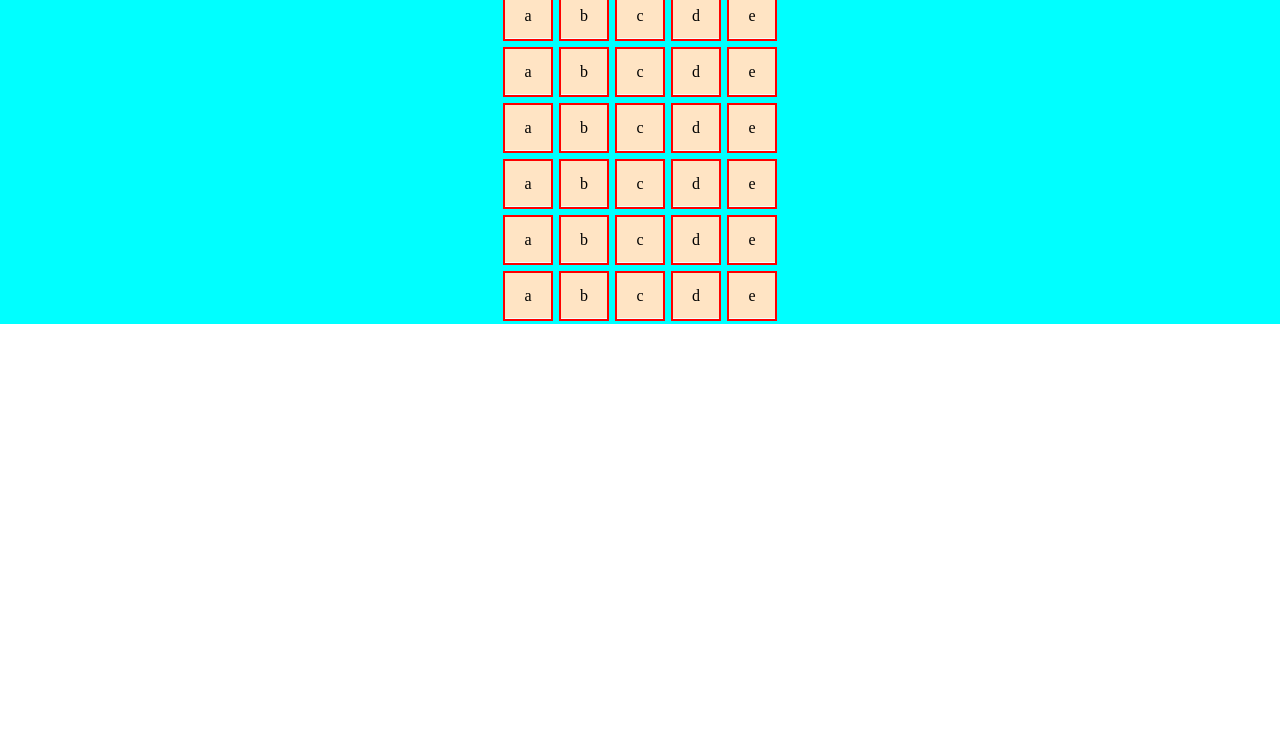
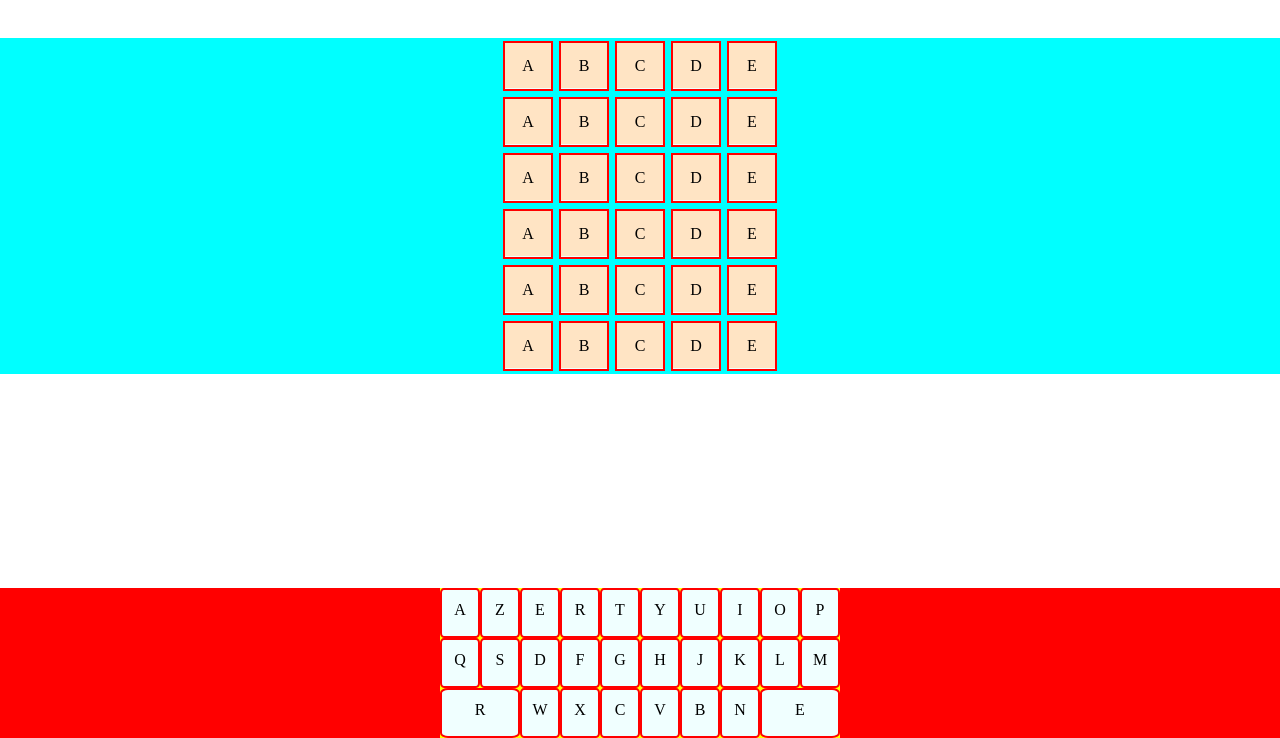
Before and after one commit to DevIA05/copieDeWordleFr, a plain HTML site: page index.html in a window 1280 px wide. Shown: the part 62-800 px from the top of the page. Drawn offline with Linux system fonts and the light colour scheme.

Commit message:
finalisation du positionnement

```diff
--- a/index.html
+++ b/index.html
@@ -4,164 +4,96 @@
     <meta charset="UTF-8">
     <meta httdiv-equiv="X-UA-Comdivatible" content="IE=edge">
     <meta name="viewdivort" content="width=device-width, initial-scale=1.0">
-    <title>Document</title>
+    <title>Copie Wordle Fr</title>
     <link rel="stylesheet" href="style.css">
 </head>
 <body>
 
-    <div class="wrapper" >
-
-        <div class="header">
+        <div id="header">
             <h1>Le mot</h1>
         </div>
 
-        <div class="container_ligne">
+        <div id="container_ligne">
 
-            <div class="ligne" id="lg1">
-                <div class="lettre" id="le11"> <p>a</p> </div>
-                <div class="lettre" id="le12"> <p>b</p> </div>
-                <div class="lettre" id="le13"> <p>c</p> </div>
-                <div class="lettre" id="le14"> <p>d</p> </div>
-                <div class="lettre" id="le15"> <p>e</p> </div>
+            <div class="ligne" name="1">
+                <div class="lettre" name="1"> <p>a</p> </div>
+                <div class="lettre" name="2"> <p>b</p> </div>
+                <div class="lettre" name="3"> <p>c</p> </div>
+                <div class="lettre" name="4"> <p>d</p> </div>
+                <div class="lettre" name="5"> <p>e</p> </div>
             </div>
-            <div class="ligne" id="lg2">
-                <div class="lettre" id="le11"> <p>a</p> </div>
-                <div class="lettre" id="le12"> <p>b</p> </div>
-                <div class="lettre" id="le13"> <p>c</p> </div>
-                <div class="lettre" id="le14"> <p>d</p> </div>
-                <div class="lettre" id="le15"> <p>e</p> </div>
+            <div class="ligne" name="2">
+                <div class="lettre" name="1"> <p>a</p> </div>
+                <div class="lettre" name="2"> <p>b</p> </div>
+                <div class="lettre" name="3"> <p>c</p> </div>
+                <div class="lettre" name="4"> <p>d</p> </div>
+                <div class="lettre" name="5"> <p>e</p> </div>
             </div>
-            <div class="ligne" id="lg3">
-                <div class="lettre" id="le11"> <p>a</p> </div>
-                <div class="lettre" id="le12"> <p>b</p> </div>
-                <div class="lettre" id="le13"> <p>c</p> </div>
-                <div class="lettre" id="le14"> <p>d</p> </div>
-                <div class="lettre" id="le15"> <p>e</p> </div>
+            <div class="ligne" name="3">
+                <div class="lettre" name="1"> <p>a</p> </div>
+                <div class="lettre" name="2"> <p>b</p> </div>
+                <div class="lettre" name="3"> <p>c</p> </div>
+                <div class="lettre" name="4"> <p>d</p> </div>
+                <div class="lettre" name="5"> <p>e</p> </div>
             </div>
-            <div class="ligne" id="lg4">
-                <div class="lettre" id="le11"> <p>a</p> </div>
-                <div class="lettre" id="le12"> <p>b</p> </div>
-                <div class="lettre" id="le13"> <p>c</p> </div>
-                <div class="lettre" id="le14"> <p>d</p> </div>
-                <div class="lettre" id="le15"> <p>e</p> </div>
+            <div class="ligne" name="4">
+                <div class="lettre" name="1"> <p>a</p> </div>
+                <div class="lettre" name="2"> <p>b</p> </div>
+                <div class="lettre" name="3"> <p>c</p> </div>
+                <div class="lettre" name="4"> <p>d</p> </div>
+                <div class="lettre" name="5"> <p>e</p> </div>
             </div>
-            <div class="ligne" id="lg5">
-                <div class="lettre" id="le11"> <p>a</p> </div>
-                <div class="lettre" id="le12"> <p>b</p> </div>
-                <div class="lettre" id="le13"> <p>c</p> </div>
-                <div class="lettre" id="le14"> <p>d</p> </div>
-                <div class="lettre" id="le15"> <p>e</p> </div>
+            <div class="ligne" name="5">
+                <div class="lettre" name="1"> <p>a</p> </div>
+                <div class="lettre" name="2"> <p>b</p> </div>
+                <div class="lettre" name="3"> <p>c</p> </div>
+                <div class="lettre" name="4"> <p>d</p> </div>
+                <div class="lettre" name="5"> <p>e</p> </div>
             </div>
-            <div class="ligne" id="lg6">
-                <div class="lettre" id="le11"> <p>a</p> </div>
-                <div class="lettre" id="le12"> <p>b</p> </div>
-                <div class="lettre" id="le13"> <p>c</p> </div>
-                <div class="lettre" id="le14"> <p>d</p> </div>
-                <div class="lettre" id="le15"> <p>e</p> </div>
+            <div class="ligne" name="6">
+                <div class="lettre" name="1"> <p>a</p> </div>
+                <div class="lettre" name="2"> <p>b</p> </div>
+                <div class="lettre" name="3"> <p>c</p> </div>
+                <div class="lettre" name="4"> <p>d</p> </div>
+                <div class="lettre" name="5"> <p>e</p> </div>
             </div>
 
         </div>
 
-        <div class="container_keyboard">
+        <div id="container_keyboard">
 
-            <div class="touch">
-                <p></p>
+            <div class="keyboard">
+                <div class="touch"> <p>a</p> </div>
+                <div class="touch"> <p>z</p> </div>
+                <div class="touch"> <p>e</p> </div>
+                <div class="touch"> <p>r</p> </div>
+                <div class="touch"> <p>t</p> </div>
+                <div class="touch"> <p>y</p> </div>
+                <div class="touch"> <p>u</p> </div>
+                <div class="touch"> <p>i</p> </div>
+                <div class="touch"> <p>o</p> </div>
+                <div class="touch"> <p>p</p> </div>
+                <div class="touch"> <p>q</p> </div>
+                <div class="touch"> <p>s</p> </div>
+                <div class="touch"> <p>d</p> </div>
+                <div class="touch"> <p>f</p> </div>
+                <div class="touch"> <p>g</p> </div>
+                <div class="touch"> <p>h</p> </div>
+                <div class="touch"> <p>j</p> </div>
+                <div class="touch"> <p>k</p> </div>
+                <div class="touch"> <p>l</p> </div>
+                <div class="touch"> <p>m</p> </div>
+                <div class="touch _2c"> <p>R</p> </div>
+                <div class="touch"> <p>w</p> </div>
+                <div class="touch"> <p>x</p> </div>
+                <div class="touch"> <p>c</p> </div>
+                <div class="touch"> <p>v</p> </div>
+                <div class="touch"> <p>b</p> </div>
+                <div class="touch"> <p>n</p> </div>
+                <div class="touch _2c"> <p>E</p> </div>
             </div>
-            <div class="touch">
-                <p></p>
-            </div>
-            <div class="touch">
-                <p></p>
-            </div>
-            <div class="touch">
-                <p></p>
-            </div>
-            <div class="touch">
-                <p></p>
-            </div>
-            <div class="touch">
-                <p></p>
-            </div>
-            <div class="touch">
-                <p></p>
-            </div>
-            <div class="touch">
-                <p></p>
-            </div>
-            <div class="touch">
-                <p></p>
-            </div>
-            <div class="touch">
-                <p></p>
-            </div>
-            <div class="touch">
-                <p></p>
-            </div>
-            <div class="touch">
-                <p></p>
-            </div>
-            <div class="touch">
-                <p></p>
-            </div>
-            <div class="touch">
-                <p></p>
-            </div>
-            <div class="touch">
-                <p></p>
-            </div>
-            <div class="touch">
-                <p></p>
-            </div>
-            <div class="touch">
-                <p></p>
-            </div>
-            <div class="touch">
-                <p></p>
-            </div>
-            <div class="touch">
-                <p></p>
-            </div>
-            <div class="touch">
-                <p></p>
-            </div>
-            <div class="touch">
-                <p></p>
-            </div>
-            <div class="touch">
-                <p></p>
-            </div>
-            <div class="touch">
-                <p></p>
-            </div>
-            <div class="touch">
-                <p></p>
-            </div>
-            <div class="touch">
-                <p></p>
-            </div>
-            <div class="touch">
-                <p></p>
-            </div>
-            <div class="touch">
-                <p></p>
-            </div>
-            <div class="touch">
-                <p></p>
-            </div>
-            <div class="touch">
-                <p></p>
-            </div>
-            <div class="touch">
-                <p></p>
-            </div>
-
 
         </div>
 
-
-        </div>
-
-    </div>
-
 </body>
 </html>
--- a/style.css
+++ b/style.css
@@ -5,7 +5,7 @@
                             /*   prendre en compte la bordure et le remplissage dans la valeur définie pour la largeur et la hauteur.  */
   }
 
-.header {
+#header {
     text-align: center;
     background: black;
     color: white;
@@ -13,7 +13,11 @@
     height: 50px;
 }
 
-.container_ligne .ligne {
+#container_ligne{
+    margin-top: 50px;
+}
+
+#container_ligne .ligne {
     display: flex;                         /* Affiche un élément en tant que conteneur flexible au niveau du bloc */
     text-align: center;
     width: auto;
@@ -27,7 +31,7 @@
 
 }
 
-.container_ligne .ligne .lettre{
+#container_ligne .ligne .lettre{
     height: 50px;
     width: 50px;
     background-color:azure;
@@ -35,6 +39,37 @@
     margin: 3px;
 }
 
-.container_ligne .ligne .lettre p{
+#container_ligne .ligne .lettre p{
     background-color: bisque;
 }
+
+#container_keyboard {
+    position: fixed;
+    background-color: red;
+    width: 100%;
+    display: flex;
+    bottom: 0;
+  }
+
+#container_keyboard .keyboard {
+  text-align: center;
+  justify-content: center;
+  flex-wrap: wrap;
+  background-color: yellow;
+  margin: 0 auto 0 auto;
+  width: 400px;
+  display: flex;
+}
+
+#container_keyboard .keyboard .touch{
+  height: 50px;
+  width: 40px;
+  background-color: azure;
+  border: 2px solid red;
+  line-height: 40px;
+  border-radius: 10%;
+}
+
+#container_keyboard .keyboard ._2c{ width: 80px; }
+
+body p { text-transform: uppercase; }
```
Also changed, not shown: 1 other file.
